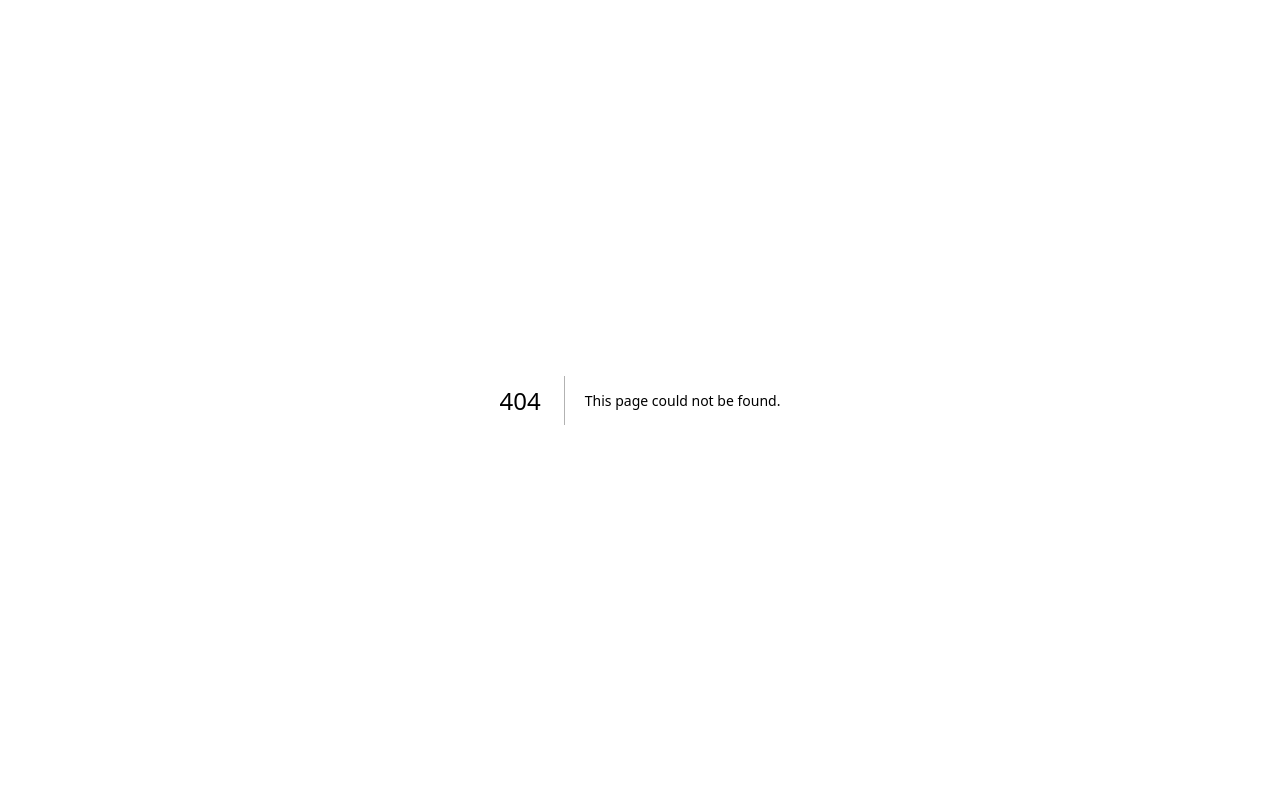
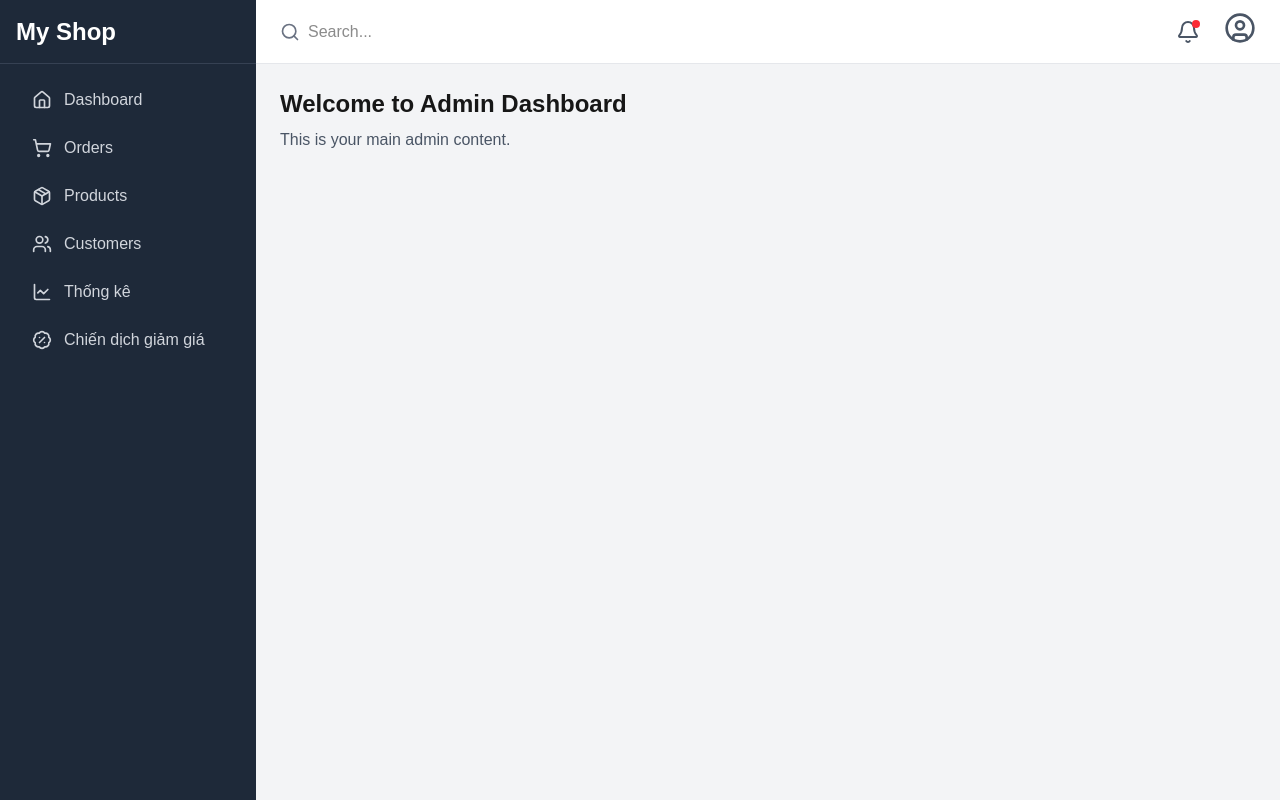
Before and after one commit to Hagiakhanh/capstone-project-virtual-fashion-for-women, a Next.js app in the folder virtual-fashion-for-women-FE/: page /admin in a window 1280 px wide. Before the commit this address had no page. Built offline with nearby package versions, Linux system fonts and the light colour scheme.

Commit message:
add admin layout

```diff
--- a/virtual-fashion-for-women-FE/package.json
+++ b/virtual-fashion-for-women-FE/package.json
@@ -13,6 +13,7 @@
     "axios": "^1.11.0",
     "env": "^0.0.2",
     "jwt-decode": "^4.0.0",
+    "lucide-react": "^0.544.0",
     "next": "15.4.5",
     "react": "19.1.0",
     "react-dom": "19.1.0"
--- /dev/null
+++ b/virtual-fashion-for-women-FE/src/app/admin/_layout/AdminHeader.tsx
@@ -0,0 +1,94 @@
+"use client";
+
+import { useState, useRef, useEffect } from 'react';
+import { Search, Bell, UserCircle, Menu, LogOut} from 'lucide-react';
+
+export default function AdminHeader({ toggleSidebar }: { toggleSidebar: () => void }) {
+  // 1. State để quản lý trạng thái của dropdown
+  const [isDropdownOpen, setIsDropdownOpen] = useState(false);
+
+  // 2. Ref để tham chiếu đến div của dropdown
+  const dropdownRef = useRef<HTMLDivElement>(null);
+
+  const toggleDropdown = () => {
+    setIsDropdownOpen(!isDropdownOpen);
+  };
+
+  useEffect(() => {
+    const handleClickOutside = (event: MouseEvent) => {
+      // Nếu dropdown đang mở và người dùng click vào vị trí không nằm trong dropdown
+      if (dropdownRef.current && !dropdownRef.current.contains(event.target as Node)) {
+        setIsDropdownOpen(false);
+      }
+    };
+
+    // Thêm event listener khi dropdown được mở
+    if (isDropdownOpen) {
+      document.addEventListener('mousedown', handleClickOutside);
+    }
+
+    // Dọn dẹp event listener khi component unmount hoặc dropdown đóng
+    return () => {
+      document.removeEventListener('mousedown', handleClickOutside);
+    };
+  }, [isDropdownOpen]);
+
+  return (
+    <header className="flex items-center justify-between h-16 bg-white border-b border-gray-200 px-4 md:px-6">
+      <div className="flex items-center">
+        {/* Nút Hamburger */}
+        <button
+          onClick={toggleSidebar}
+          className="md:hidden mr-4 text-gray-600 focus:outline-none"
+        >
+          <Menu className="w-6 h-6" />
+        </button>
+
+        {/* Search Bar */}
+        <div className="hidden md:flex items-center">
+          <Search className="w-5 h-5 text-gray-500" />
+          <input
+            type="text"
+            placeholder="Search..."
+            className="ml-2 bg-transparent focus:outline-none"
+          />
+        </div>
+      </div>
+
+      <div className="flex items-center space-x-4 md:space-x-6">
+        {/* Notification Icon */}
+        <button className="relative">
+          <Bell className="w-6 h-6 text-gray-600" />
+          <span className="absolute top-0 right-0 w-2 h-2 bg-red-500 rounded-full"></span>
+        </button>
+
+        <div className="relative">
+          <button onClick={toggleDropdown} className='cursor-pointer'>
+            <UserCircle className="w-8 h-8 text-gray-600" />
+          </button>
+
+          {/* Nội dung Dropdown */}
+          {isDropdownOpen && (
+            <div
+              ref={dropdownRef}
+              className="absolute right-0 mt-2 w-48 bg-white rounded-md shadow-xl z-50 py-1"
+            >
+              <div className="px-4 py-2 border-b">
+                <p className="text-sm font-semibold text-gray-800">Admin User</p>
+                <p className="text-xs text-gray-500">admin@myshop.com</p>
+              </div>
+              <div className="border-t border-gray-100"></div>
+              <button
+                onClick={() => alert('Logging out...')}
+                className="flex items-center w-full text-left px-4 py-2 text-sm text-red-600 hover:bg-red-50"
+              >
+                <LogOut className="w-4 h-4 mr-2" />
+                Logout
+              </button>
+            </div>
+          )}
+        </div>
+      </div>
+    </header>
+  );
+};
--- /dev/null
+++ b/virtual-fashion-for-women-FE/src/app/admin/_layout/AdminSidebar.tsx
@@ -0,0 +1,121 @@
+"use client"; // Hook usePathname yêu cầu đây phải là Client Component
+
+import Link from "next/link";
+import { usePathname } from "next/navigation"; // 1. Import hook usePathname
+import { Home, ShoppingCart, Package, Users, LineChart, X, BadgePercent } from "lucide-react";
+
+// Interface cho props
+interface SidebarProps {
+  isSidebarOpen: boolean;
+  toggleSidebar: () => void;
+}
+
+export default function AdminSidebar({
+  isSidebarOpen,
+  toggleSidebar,
+}: SidebarProps) {
+  const pathname = usePathname();
+
+  // Khi click vào một link trên mobile, đóng sidebar lại
+  const handleLinkClick = () => {
+    if (isSidebarOpen) {
+      toggleSidebar();
+    }
+  };
+
+  // 3. Hàm trợ giúp để xác định link có active không
+  const isActive = (href: string) => {
+    // Trường hợp đặc biệt cho dashboard, chỉ active khi khớp chính xác
+    if (href === "/admin/dashboard") {
+      return pathname === href;
+    }
+    // Các link khác sẽ active nếu URL hiện tại bắt đầu bằng href của link đó
+    // Ví dụ: khi ở trang /admin/products/edit/1, link /admin/products vẫn active
+    return pathname.startsWith(href);
+  };
+
+  // 4. Định nghĩa các class CSS để dễ quản lý
+  const baseLinkClasses = "flex items-center px-4 py-2 rounded-md transition-colors duration-200";
+  const activeLinkClasses = "bg-gray-900 text-white font-semibold";
+  const inactiveLinkClasses = "text-gray-300 hover:bg-gray-700 hover:text-white";
+
+  return (
+    <>
+      {/* Lớp Overlay mờ */}
+      <div
+        className={`fixed inset-0 bg-black bg-opacity-50 z-40 transition-opacity duration-300 md:hidden ${
+          isSidebarOpen ? "opacity-60" : "opacity-0 pointer-events-none"
+        }`}
+        onClick={toggleSidebar}
+      ></div>
+
+      {/* Sidebar */}
+      <aside
+        className={`fixed top-0 left-0 h-full w-64 bg-gray-800 text-white z-50 transform transition-transform duration-300 ease-in-out md:relative md:translate-x-0 ${
+          isSidebarOpen ? "translate-x-0" : "-translate-x-full"
+        }`}
+      >
+        <div className="flex items-center justify-between h-16 px-4 border-b border-gray-700">
+          <span className="text-2xl font-bold">My Shop</span>
+          <button
+            onClick={toggleSidebar}
+            className="md:hidden text-gray-300 hover:text-white"
+          >
+            <X className="w-6 h-6" />
+          </button>
+        </div>
+        <nav className="flex-1 px-4 py-4 space-y-2">
+          {/* 5. Áp dụng logic vào className của mỗi Link */}
+          <Link
+            onClick={handleLinkClick}
+            href="/admin/dashboard"
+            className={`${baseLinkClasses} ${isActive("/admin/dashboard") ? activeLinkClasses : inactiveLinkClasses}`}
+          >
+            <Home className="w-5 h-5 mr-3" />
+            Dashboard
+          </Link>
+          <Link
+            onClick={handleLinkClick}
+            href="/admin/orders"
+            className={`${baseLinkClasses} ${isActive("/admin/orders") ? activeLinkClasses : inactiveLinkClasses}`}
+          >
+            <ShoppingCart className="w-5 h-5 mr-3" />
+            Orders
+          </Link>
+          <Link
+            onClick={handleLinkClick}
+            href="/admin/products"
+            className={`${baseLinkClasses} ${isActive("/admin/products") ? activeLinkClasses : inactiveLinkClasses}`}
+          >
+            <Package className="w-5 h-5 mr-3" />
+            Products
+          </Link>
+          <Link
+            onClick={handleLinkClick}
+            href="/admin/customers"
+            className={`${baseLinkClasses} ${isActive("/admin/customers") ? activeLinkClasses : inactiveLinkClasses}`}
+          >
+            <Users className="w-5 h-5 mr-3" />
+            Customers
+          </Link>
+          <Link
+            onClick={handleLinkClick}
+            href="/admin/analytics"
+            className={`${baseLinkClasses} ${isActive("/admin/analytics") ? activeLinkClasses : inactiveLinkClasses}`}
+          >
+            <LineChart className="w-5 h-5 mr-3" />
+            Thống kê
+          </Link>
+          <Link
+            onClick={handleLinkClick}
+            href="/admin/campaigns"
+            className={`${baseLinkClasses} ${isActive("/admin/campaigns") ? activeLinkClasses : inactiveLinkClasses}`}
+          >
+            <BadgePercent className="w-5 h-5 mr-3" />
+            Chiến dịch giảm giá
+          </Link>
+        </nav>
+      </aside>
+    </>
+  );
+}
--- /dev/null
+++ b/virtual-fashion-for-women-FE/src/app/admin/layout.tsx
@@ -0,0 +1,34 @@
+"use client"
+// app/admin/layout.tsx
+import AdminSidebar from "./_layout/AdminSidebar";
+import AdminHeader from "./_layout/AdminHeader";
+import { useState } from "react";
+
+export default function AdminLayout({
+    children,
+  }: {
+    children: React.ReactNode;
+  }) {
+    // State để quản lý việc đóng/mở sidebar trên mobile
+    const [isSidebarOpen, setIsSidebarOpen] = useState(false);
+
+    const toggleSidebar = () => {
+      setIsSidebarOpen(!isSidebarOpen);
+    };
+
+    return (
+      <div className="flex h-screen bg-gray-100">
+        {/* Truyền state và hàm toggle xuống Sidebar */}
+        <AdminSidebar isSidebarOpen={isSidebarOpen} toggleSidebar={toggleSidebar} />
+
+        <div className="flex-1 flex flex-col overflow-hidden">
+          {/* Truyền hàm toggle xuống Header */}
+          <AdminHeader toggleSidebar={toggleSidebar} />
+
+          <main className="flex-1 overflow-x-hidden overflow-y-auto bg-gray-100 p-6">
+            {children}
+          </main>
+        </div>
+      </div>
+    );
+  }
--- /dev/null
+++ b/virtual-fashion-for-women-FE/src/app/admin/page.tsx
@@ -0,0 +1,8 @@
+export default function AdminPage() {
+    return (
+      <div>
+        <h2 className="text-2xl font-bold">Welcome to Admin Dashboard</h2>
+        <p className="mt-2 text-gray-600">This is your main admin content.</p>
+      </div>
+    );
+  }
--- a/virtual-fashion-for-women-FE/src/middleware.ts
+++ b/virtual-fashion-for-women-FE/src/middleware.ts
@@ -5,34 +5,26 @@ export function middleware(req: NextRequest) {
   const token = req.cookies.get("token")?.value;
   const role = req.cookies.get("role")?.value;
   const url = req.nextUrl.clone();
-  if (!token || role == null) {
-    if (url.pathname.startsWith("/admin")) {
-      url.pathname = "/admin/login";
-    } else if (url.pathname.startsWith("/staff")) {
-      url.pathname = "/staff/login";
-    }
-    return NextResponse.redirect(url);
-  }
-  if (
-    url.pathname.startsWith("/admin") &&
-    role !== null &&
-    role !== "admin"
-  ) {
-    url.pathname = "/unauthorized";
-    return NextResponse.redirect(url);
-  }
+  // if (!token || role == null) {
+  //   if (url.pathname.startsWith("/admin")) {
+  //     url.pathname = "/admin/login";
+  //   } else if (url.pathname.startsWith("/staff")) {
+  //     url.pathname = "/staff/login";
+  //   }
+  //   return NextResponse.redirect(url);
+  // }
+  // if (url.pathname.startsWith("/admin") && role !== null && role !== "admin") {
+  //   url.pathname = "/unauthorized";
+  //   return NextResponse.redirect(url);
+  // }
 
-  if (
-    url.pathname.startsWith("/staff") &&
-    role !== null &&
-    role !== "staff"
-  ) {
-    url.pathname = "/unauthorized";
-    return NextResponse.redirect(url);
-  }
+  // if (url.pathname.startsWith("/staff") && role !== null && role !== "staff") {
+  //   url.pathname = "/unauthorized";
+  //   return NextResponse.redirect(url);
+  // }
   return NextResponse.next();
 }
 
-export const config = {
-  matcher: ["/admin/:path*", "/staff/:path*"], // áp dụng cho route nào
-};
+// export const config = {
+//   matcher: ["/admin/:path*", "/staff/:path*"], // áp dụng cho route nào
+// };
```
Also changed, not shown: 1 other file (tests, documents, lock files or other folders).
